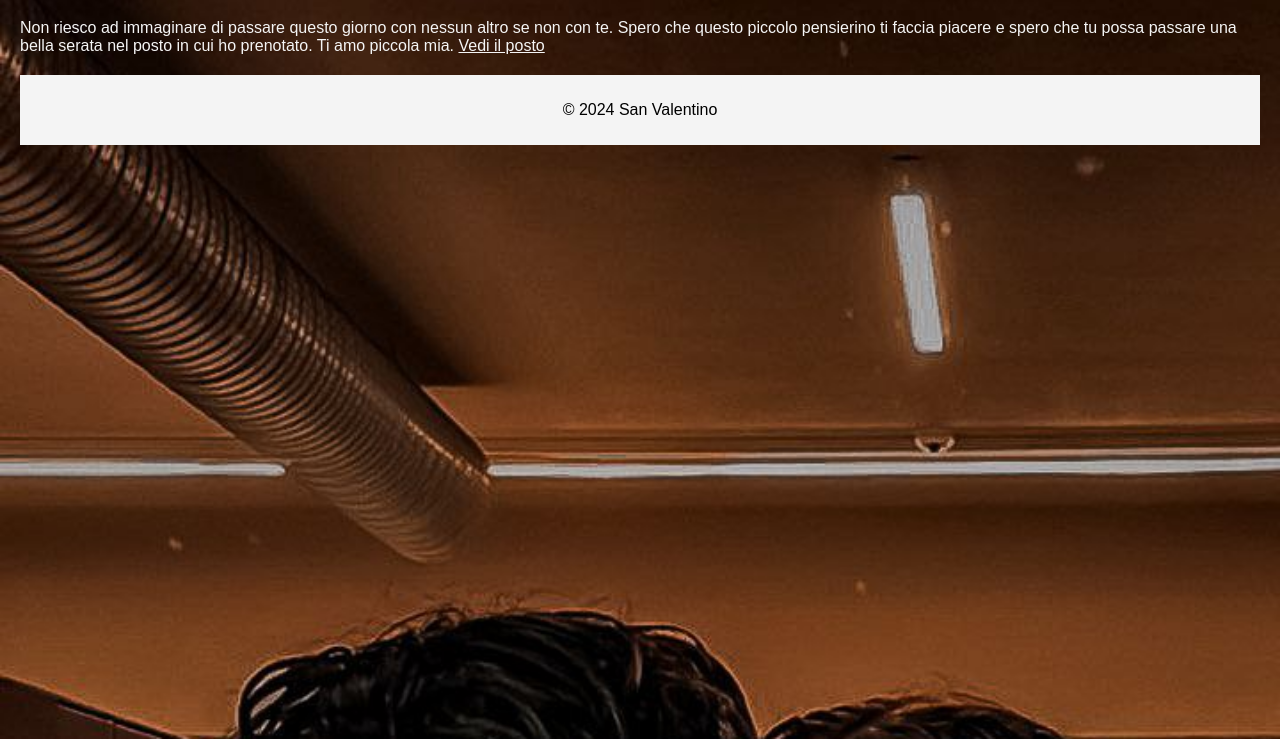
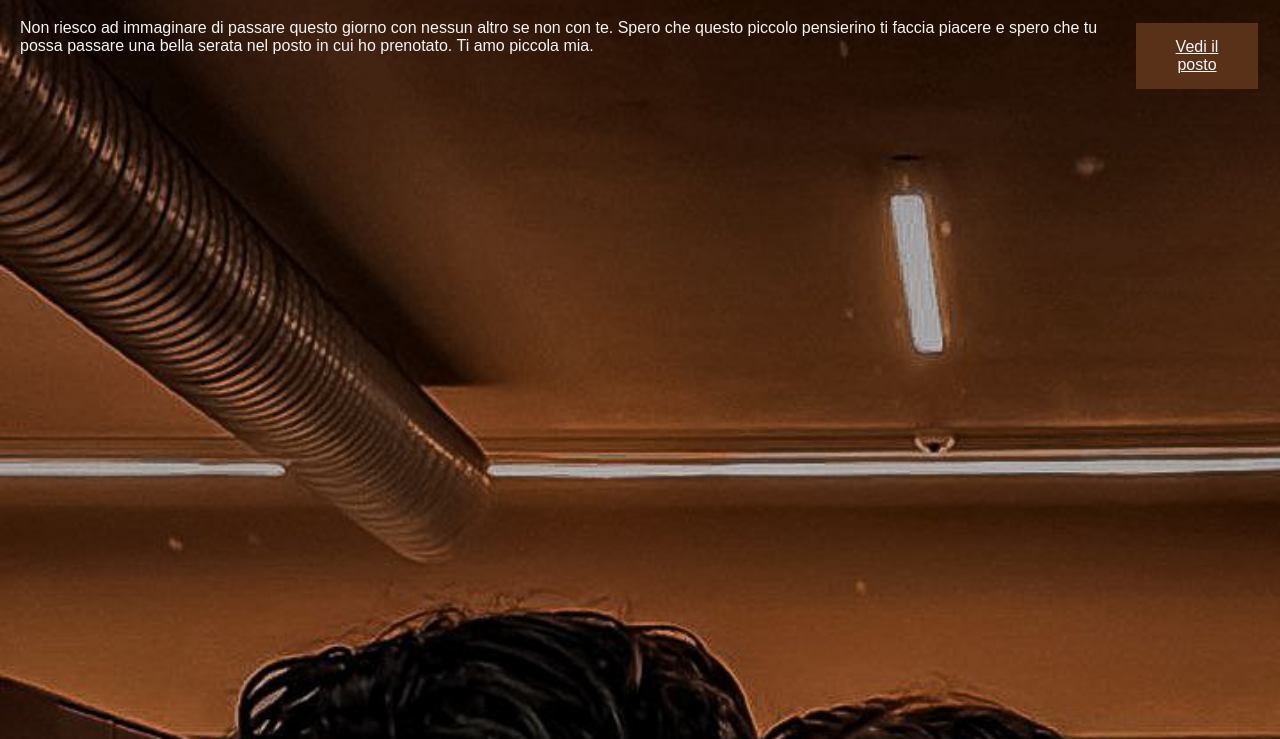
Before and after one commit to tdugini/san-valentino-2024, a plain HTML site: page index.html in a window 1280 px wide. Shown: the part 61-800 px from the top of the page. Drawn offline with Linux system fonts and the light colour scheme.

Commit message:
refactored style

```diff
--- a/index.html
+++ b/index.html
@@ -9,17 +9,14 @@
   <body>
     <h1>San Valentino 2024</h1>
 
-    <div>
+    <div class="message">
       Non riesco ad immaginare di passare questo giorno con nessun altro se non
       con te. Spero che questo piccolo pensierino ti faccia piacere e spero che
       tu possa passare una bella serata nel posto in cui ho prenotato. Ti amo
       piccola mia.
-
-      <a href="https://maps.app.goo.gl/kmHLVPgzctkcsyfx7">Vedi il posto</a>
+      <button class="button">
+        <a href="https://maps.app.goo.gl/kmHLVPgzctkcsyfx7">Vedi il posto</a>
+      </button>
     </div>
-
-    <footer>
-      <p>&copy; 2024 San Valentino</p>
-    </footer>
   </body>
 </html>
--- a/styles.css
+++ b/styles.css
@@ -22,3 +22,21 @@ div,
 a {
   color: whitesmoke;
 }
+
+.message {
+  display: flex;
+  justify-content: center;
+}
+
+.button {
+  background-color: rgb(89, 49, 24);
+  border: none;
+  color: whitesmoke;
+  padding: 15px 32px;
+  text-align: center;
+  text-decoration: none;
+  display: inline-block;
+  font-size: 16px;
+  margin: 4px 2px;
+  cursor: pointer;
+}
```
